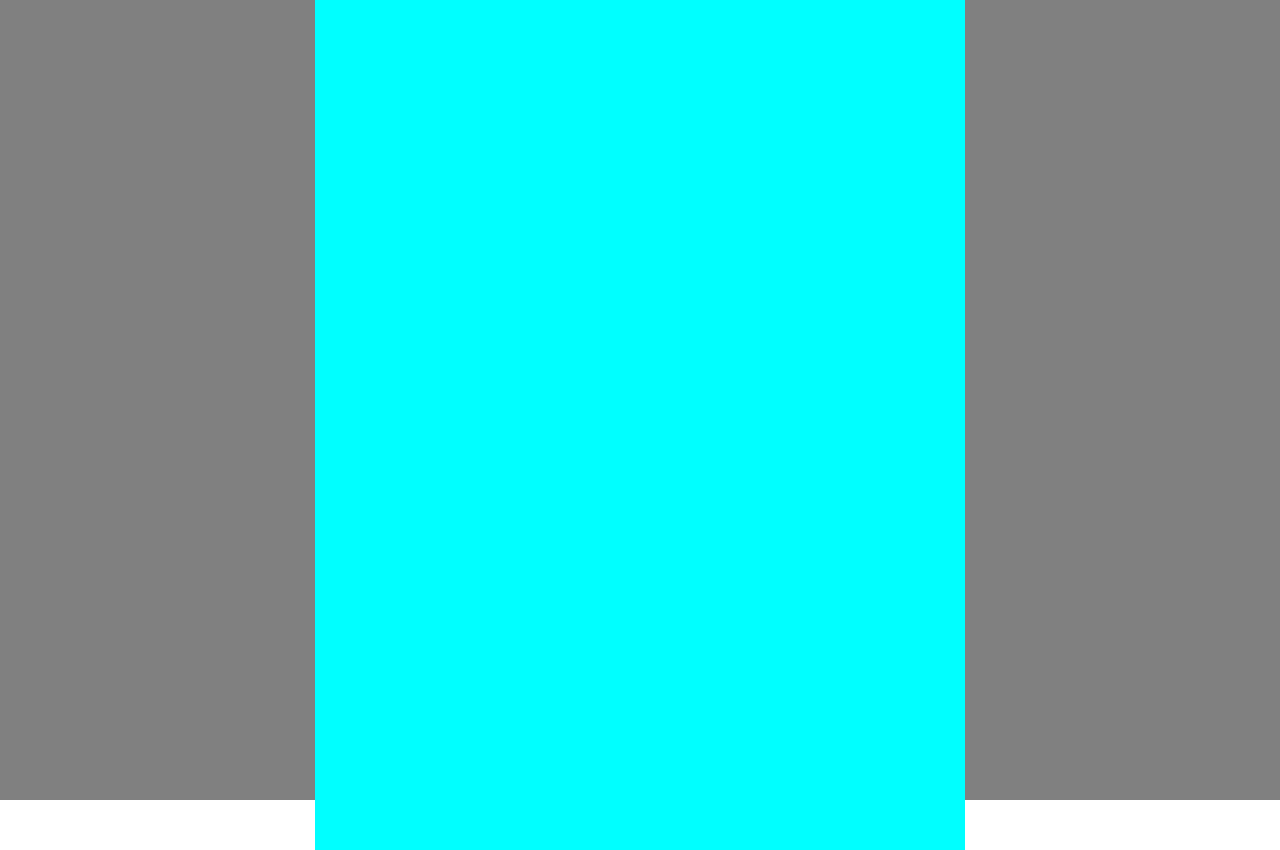
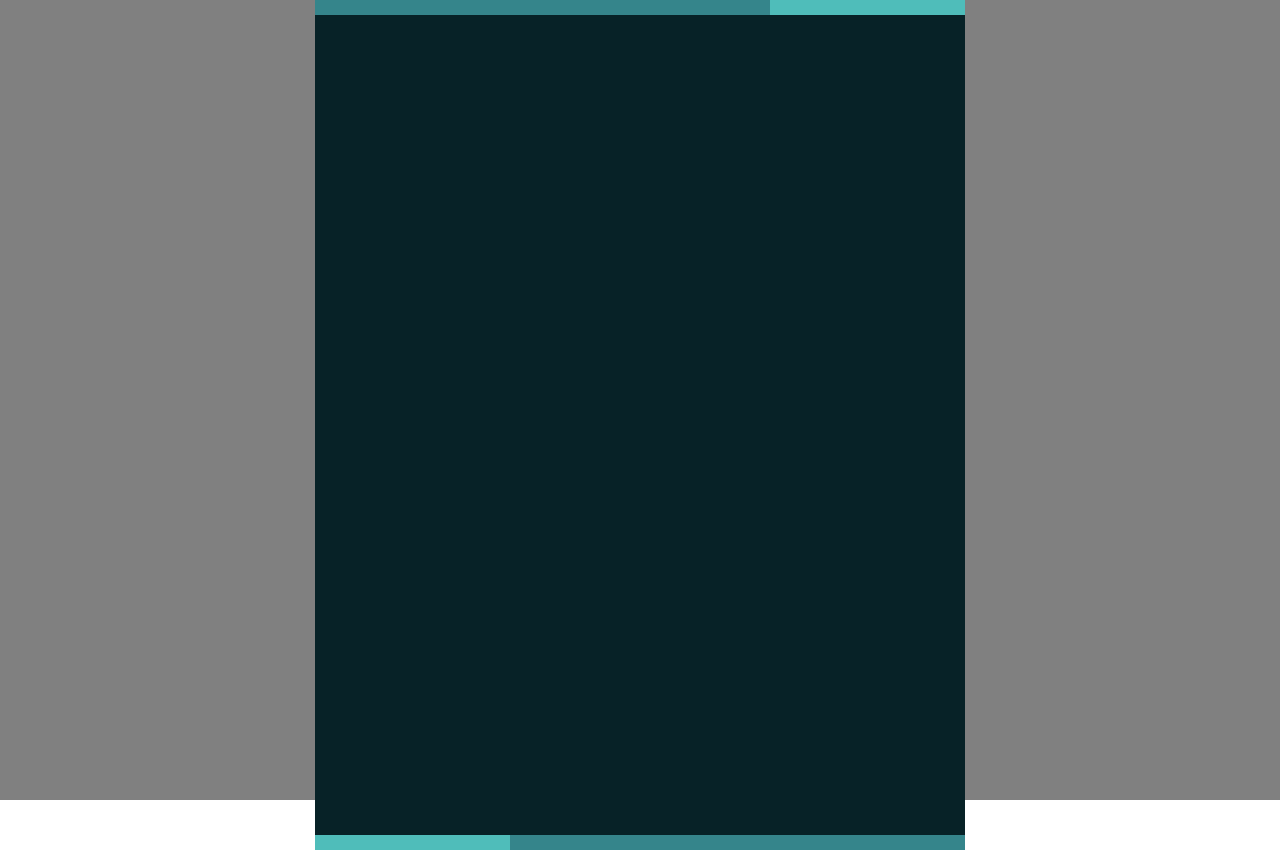
Before and after one commit to Samulsen/Tic-Tac-Toe, a website built with Parcel: page index.html in a window 1280 px wide. Built offline with nearby package versions, Linux system fonts and the light colour scheme.

Commit message:
Startpage Container: Colored, Grid, outer lines -Startpage Container with root routing works -Colorcode injected -grid mixin for future templating added -outerLineGenerator build -outer Lines placed on corresponding grid-area template (futur refac) -documented outerLinesGenerator and NewOuterLines! -following => main container integration

```diff
--- a/src/js/index.js
+++ b/src/js/index.js
@@ -14,7 +14,7 @@ import { async } from "regenerator-runtime";
 
 // ---- Internal Modules ------------------------------------------
 
-import App from "./modules/App";
+import App from "./modules/app";
 // -
 // -
 
--- a/src/js/modules/App.js
+++ b/src/js/modules/App.js
@@ -1,6 +1,6 @@
 // IMPORT_START:
 
-import Startpage from "./Startpage";
+import Startpage from "./startpage";
 
 // IMPORT_END:
 
--- a/src/js/modules/Startpage.js
+++ b/src/js/modules/Startpage.js
@@ -1,6 +1,44 @@
+// SECTION_START: FUNCTIONS
+
+/**
+ * Has inside the NewOuterLine Function, that recalls the function four times with different arguements, to build the outer lines (top and bottom) of the page!
+ * @param {StartpageElement} root passes down the StartpageElement for correctly directing child appendinds inside NewOuterLine Function.
+ */
+
+const outerLinesGenerator = function (root) {
+  /**
+   * A second level abstracted function, that generates new Outer Line Elements for later appending.
+   * @param {StartpageElement} root used to pass down the main StartpageElement to which childs are being appended.
+   * @param {"line-one-third"|"line-two-third"} cssClass1 is used to pass the first class for the childs, that sets the color.
+   * @param {"line-one-third--upper"|"line-two-third--upper"|"line-one-third--lower"|"line-two-third--lower"} cssClass2 is used to pass the second class for the childs to distinguish them into an upper and lower child. The Class then adds them then accordingly in their corresponding grid-areas.
+   * @returns it returns nothing!
+   */
+  const NewOuterLine = function (root, cssClass1, cssClass2) {
+    const NewOuterLine = document.createElement("div");
+    NewOuterLine.classList.add(cssClass1);
+    NewOuterLine.classList.add(cssClass2);
+    root.appendChild(NewOuterLine);
+  };
+
+  const OneThird = [root, "line-one-third"];
+  const TwoThird = [root, "line-two-third"];
+  NewOuterLine(...OneThird, "line-one-third--upper");
+  NewOuterLine(...TwoThird, "line-two-third--upper");
+  NewOuterLine(...OneThird, "line-one-third--lower");
+  NewOuterLine(...TwoThird, "line-two-third--lower");
+};
+
+// SECTION_END:
+
 const Startpage = function () {
+  // SECTION_START: Root Elements
+
   const StartpageElement = document.createElement("div");
   StartpageElement.classList.add("startpage");
+
+  // SECTION_START: Child Elements
+  outerLinesGenerator(StartpageElement);
+  // SECTION_END: RETURN START
   return StartpageElement;
 };
 
--- a/src/sass/main.scss
+++ b/src/sass/main.scss
@@ -15,7 +15,7 @@
 
 // COMPONENTS IMPORTS --------------------------------------------
 
-// -
+@import "secondary/components/outerLines";
 // -
 // -
 
--- a/src/sass/secondary/abstracts/_mixins.scss
+++ b/src/sass/secondary/abstracts/_mixins.scss
@@ -0,0 +1,12 @@
+@mixin BaseContainerRowColumns {
+  display: grid;
+  grid-template-rows: 1.5rem 82rem 1.5rem;
+  grid-template-columns: repeat(10, 6.5rem);
+
+  //SECTION_START: template-area defintion
+
+  grid-template-areas:
+    "two two two two two two two one one one"
+    "main main main main main main main main main main"
+    "oneL oneL oneL twoL twoL twoL twoL twoL twoL twoL";
+}
--- /dev/null
+++ b/src/sass/secondary/components/_outerLines.scss
@@ -0,0 +1,23 @@
+.line-one-third {
+  background-color: #4fbdba;
+
+  &--upper {
+    grid-area: one;
+  }
+
+  &--lower {
+    grid-area: oneL;
+  }
+}
+
+.line-two-third {
+  background-color: #35858b;
+
+  &--upper {
+    grid-area: two;
+  }
+
+  &--lower {
+    grid-area: twoL;
+  }
+}
--- a/src/sass/secondary/pages/_startpage.scss
+++ b/src/sass/secondary/pages/_startpage.scss
@@ -1,5 +1,7 @@
 .startpage {
-  background-color: aqua;
+  background-color: #072227;
   height: 100%;
   width: 100%;
+  //  SECTION_START: Grid Settings
+  @include BaseContainerRowColumns;
 }
```
Also changed, not shown: src/css/style.css.
